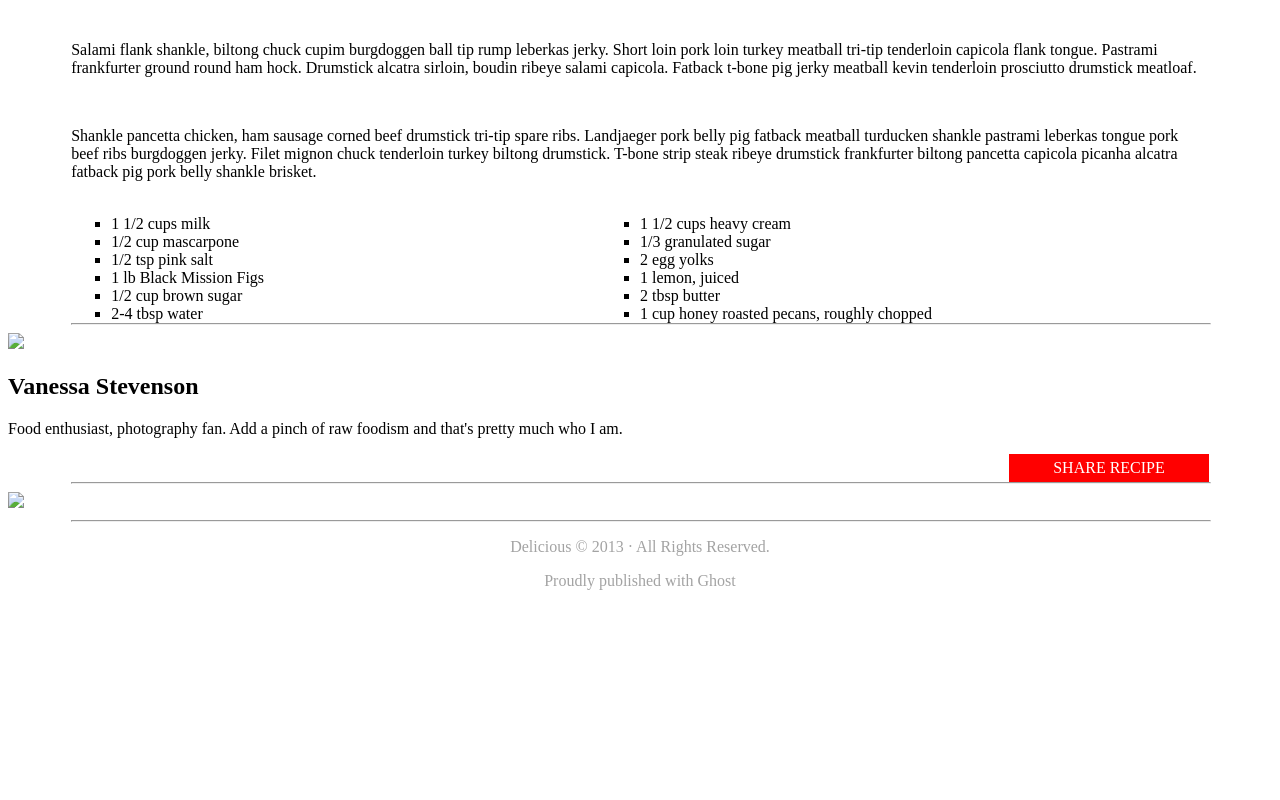
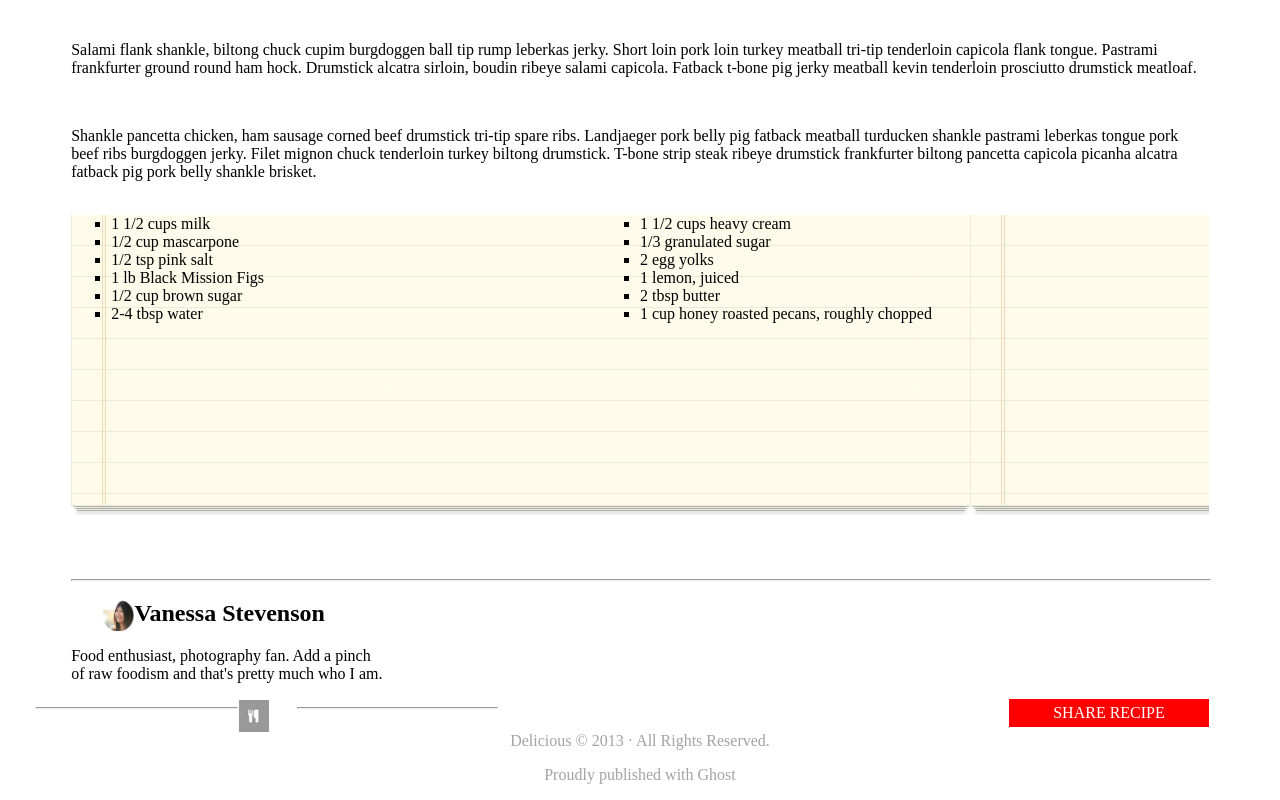
Before and after one commit to seanpadgett88/chocolate-pizza, a plain HTML site: page index.html in a window 1280 px wide. Shown: the part 1073-1873 px from the top of the page. Before the commit the page ends 1679 px from the top, so only its background shows below. Drawn offline with Linux system fonts and the light colour scheme.

Commit message:
Continued adding style

```diff
--- a/index.html
+++ b/index.html
@@ -53,17 +53,17 @@
           <li>1 cup honey roasted pecans, roughly chopped</li>
         </ul>
       </div>
-      <hr class = "clearfix">
+      <hr class = "below-table">
       <div class = "profile">
-        <img class = "user-pic" src = "Image/van-pic.png"/>
+        <img src = "Images/van-pic.png" class = "user-pic"/>
         <h2>Vanessa Stevenson</h2>
-        <p>Food enthusiast, photography fan. Add a pinch of raw foodism and that's pretty much who I am.</p>
+        <p class = "description">Food enthusiast, photography fan. Add a pinch of raw foodism and that's pretty much who I am.</p>
       </div>
       <p><a class = "button" href="#">SHARE RECIPE</a></p>
       <div class = "header-end">
-        <hr class = "clearfix">
-        <img src = "Image/small-logo.png"/>
-        <hr class = "clearfix">
+        <hr class = "clearfix-alternative">
+        <img class = "middle-img" src = "Images/small-logo.png"/>
+        <hr class = "clearfix-alternative">
       </div>
     </header>
     <footer>
--- a/style.css
+++ b/style.css
@@ -78,10 +78,11 @@ h1 {
 }
 
 .ingredients {
-  background-image: url("Image/list-bg.png");
   width: 90%;
   margin-left: 5%;
   margin-right: 5%;
+  background-image: url("Images/list-bg.png");
+  height: 300px;
 }
 
 .left-list {
@@ -99,17 +100,19 @@ h1 {
  }
 
  .user-pic {
-   width: 3%;
+   width: 5%;
+   margin-left: 5%;
+   float: left;
 
  }
 
 .foot-text {
   text-align: center;
   color: rgb(163, 163, 163);
+  clear: both;
 }
 
 .button {
-  float: right;
   margin-right: 5%;
   width: 15%;
   background-color: red;
@@ -117,8 +120,49 @@ h1 {
   color: white;
   padding: 5px;
   text-align: center;
+  float: right;
 }
 
 .main-icons2 {
 margin-left: 7px;
 }
+
+.clearfix-alternative {
+float: left;
+width: 35%;
+margin-left: 5%;
+}
+
+.middle-img {
+  float: left;
+}
+
+.text-left {
+  float: left;
+}
+
+.header-end {
+  width: 45%;
+}
+
+.button-fix {
+  width: 45%;
+  float: right;
+}
+
+.description {
+  width: 50%;
+}
+
+.profile {
+  width: 50%;
+  margin-left: 5%;
+  margin-right: 0%;
+}
+
+.below-table {
+  margin-top: 5%;
+  margin-left: 5%;
+  margin-right: 5%;
+  width: 90%;
+}
```
